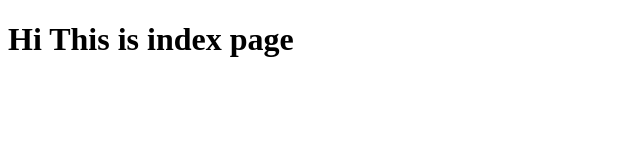
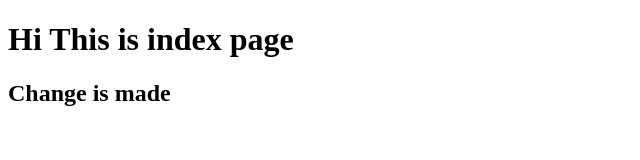
Before and after one commit to lakshitarahoria/Github_practice, a plain HTML site: page index.html in a window 1280 px wide. Shown: the whole page, without its empty margins (0-640 px from the left). Drawn offline with Linux system fonts and the light colour scheme.

Commit message:
Update index.html

```diff
--- a/index.html
+++ b/index.html
@@ -2,7 +2,7 @@
 <html>
   <body>
     <h1> Hi This is index page </h1>
-
+    <h2> Change is made</h2>
   </body>
 
 
```
